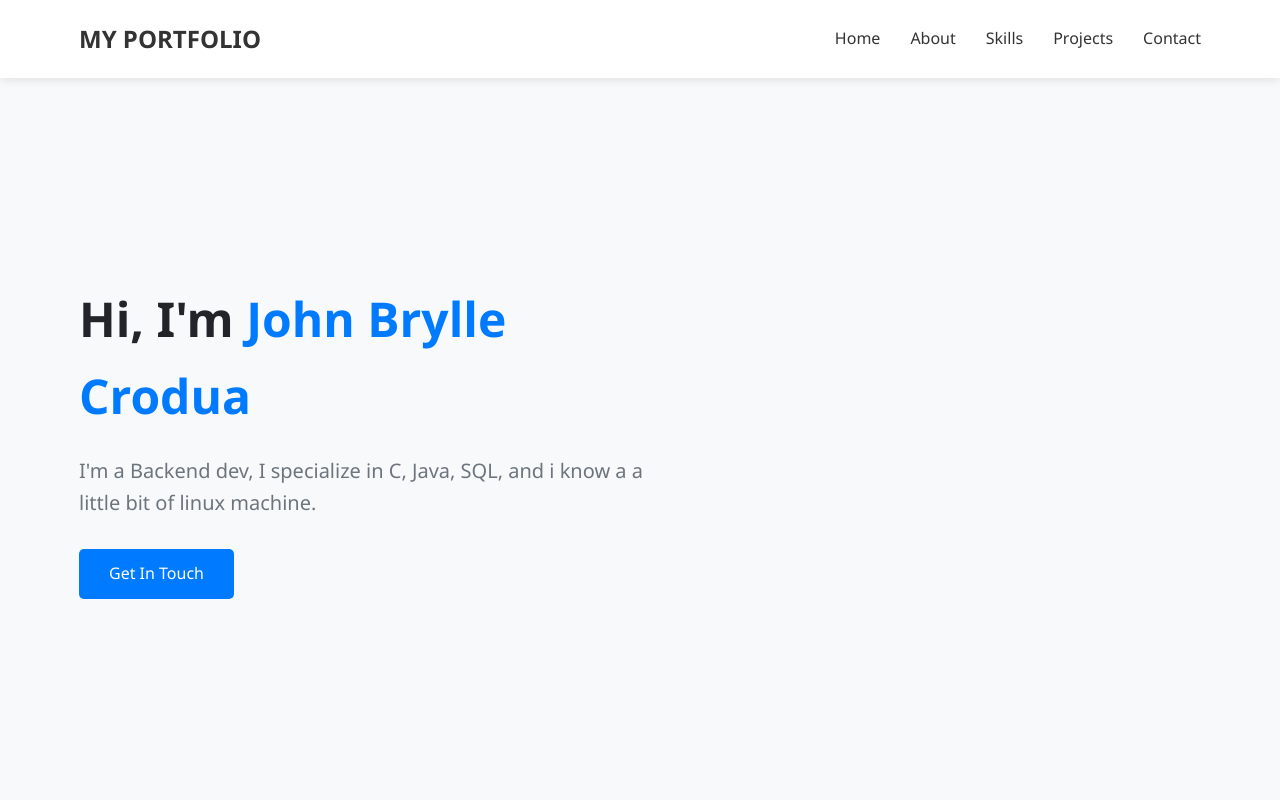
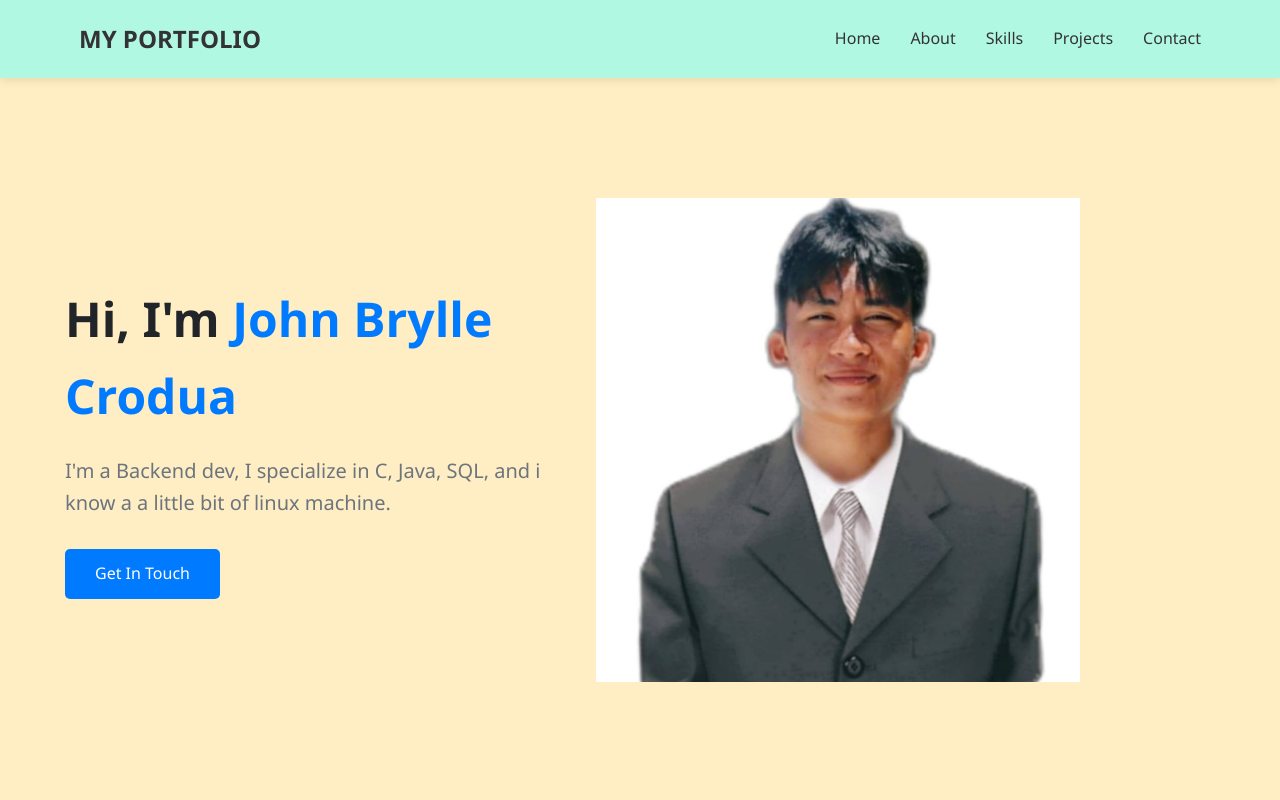
Before and after one commit to brylle60/Portfolio, a plain HTML site: page About me/index.html in a window 1280 px wide. Shown: the top 800 px of the page. Drawn offline with Linux system fonts and the light colour scheme.

Commit message:
initial commit

```diff
--- a/About me/index.html
+++ b/About me/index.html
@@ -25,13 +25,19 @@
 
     <!-- Home Section -->
     <section class="hero" id="home">
+
         <div class="container">
+
             <div class="hero-content">
+
                 <h1>Hi, I'm <span style="color: #007bff;">John Brylle Crodua</span></h1>
                 <p>I'm a Backend dev, I specialize in C, Java, SQL, and i know a
                     a little bit of linux machine.</p>
                 <a href="#contact" class="btn">Get In Touch</a>
             </div>
+        </div>
+        <div class="image">
+            <img src="Images/44e90245-1b61-495c-852d-a4317d0a11b8.jpg" alt="Profile Picture">
         </div>
     </section>
 
@@ -144,8 +150,9 @@
                     <div class="contact-links">
                         <a href="https://github.com/brylle60?tab=overview&from=2025-03-01&to=2025-03-21"><img src="Images\Github image.png" alt="Github"></a>
                         <a href="https://www.linkedin.com/in/john-brylle-crodua-aba9aa357/?lipi=urn%3Ali%3Apage%3Ad_flagship3_feed%3B3iZEZB4TSMGm6H806WJjJg%3D%3D"><img src="Images\linkedin.png" alt="linkedin"></a>
-                        <a href="https://accounts.google.com/SignOutOptions?hl=en&continue=https://mail.google.com/mail&service=mail&ec=GBRAFw">💼</a>
-                        <a href="#">🐦</a>
+                        <a href="mailto:johnbryllecrodua77@gmail.com"><img src="Images\gmail.png" alt="Gmail"></a>
+                        <a href="https://www.facebook.com/kill.your.self.hehehe"><img src="Images\Facebook.png" alt="facebook"></a>
+                        <a href="https://www.instagram.com/wang_ling_29/#"><img src="Images\Instagram.jpg" alt="instagram"></a>
                     </div>
                 </div>
                 <div class="contact-form">
--- a/About me/style.css
+++ b/About me/style.css
@@ -8,7 +8,7 @@ body {
   font-family: 'Segoe UI', Tahoma, Geneva, Verdana, sans-serif;
   line-height: 1.6;
   color: #333;
-  background-color: #f8f9fa;
+  background-color: #f5c990;
 }
 
 a {
@@ -30,7 +30,7 @@ img {
 
 /* Header Styles */
 header {
-  background-color: #fff;
+  background-color: #b1f8e3;
   box-shadow: 0 2px 10px rgba(0,0,0,0.1);
   position: fixed;
   width: 100%;
@@ -75,23 +75,30 @@ nav {
   height: 100vh;
   display: flex;
   align-items: center;
-  background-color: #f8f9fa;
+  background-color: #ffedc3;
   padding-top: 80px;
 }
+
 
 .hero-content {
   max-width: 600px;
 }
-
+.image{
+  align-items: center;
+  display: flex;
+  margin-right: 200px;
+}
 .hero h1 {
   font-size: 48px;
   margin-bottom: 20px;
+  margin-left: 50px;
   color: #212529;
 }
 
 .hero p {
   font-size: 20px;
   margin-bottom: 30px;
+  margin-left: 50px;
   color: #6c757d;
 }
 
@@ -102,6 +109,7 @@ nav {
   padding: 12px 30px;
   border-radius: 5px;
   font-weight: 500;
+  margin-left: 50px;
   transition: background-color 0.3s;
 }
 
@@ -154,7 +162,7 @@ nav {
 /* Skills Section */
 .skills {
   padding: 100px 0;
-  background-color: #f8f9fa;
+  background-color: #ffedc3;
 }
 
 .skills-container {
@@ -260,7 +268,7 @@ nav {
 /* Contact Section */
 .contact {
   padding: 100px 0;
-  background-color: #f8f9fa;
+  background-color:#ffedc3;
 }
 
 .contact-container {
```
Also changed, not shown: About me/Images/Facebook.png (added), About me/Images/Instagram.jpg (added), About me/Images/gmail.png (added).
